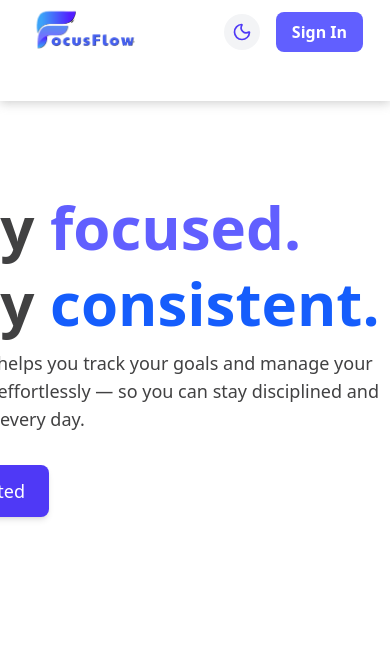
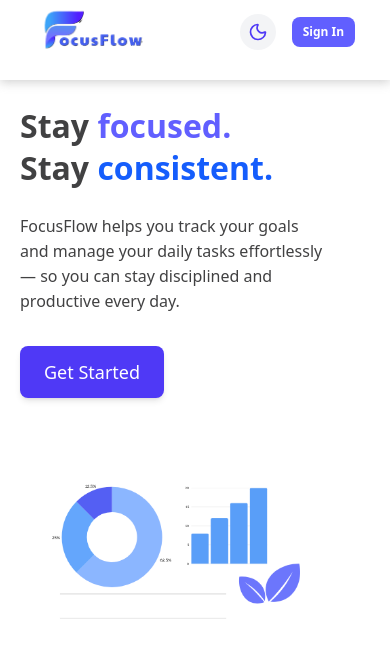
Before and after one commit to sakshi1211/FocusFlow, a React (Vite) app: page / in a window 390 px wide. Shown: the top 658 px of the page. Built offline with nearby package versions, Linux system fonts and the light colour scheme.

Commit message:
some changes in dashboard jsx, home jsx, navbar jsx, Profile jsx, Signin jsx and app jsx styling in dashboard css, navbar css, app css, Pomodoro css, Home css

```diff
--- a/src/App.css
+++ b/src/App.css
@@ -14,7 +14,9 @@
   --color-text-light: #e2e8f0;
 }
 
-html, body, #root {
+html,
+body,
+#root {
   height: 100vh;
   width: 100vw;
   margin: 0;
@@ -22,6 +24,8 @@ html, body, #root {
 }
 
 body {
+  position: absolute;
+  overflow-x: hidden;
   background-color: var(--color-bg-light);
   color: var(--color-text-light);
   transition: background-color 0.3s ease, color 0.3s ease;
@@ -32,12 +36,28 @@ body {
   color: var(--color-text-dark);
 }
 
-.app-root{
+.app-root {
   height: 100vh;
   width: 100vw;
   overflow: hidden;
 }
 
-button{
+button {
   cursor: pointer;
 }
+
+nav {
+  position: sticky;
+  top: 0;
+}
+
+@media (min-height: 800px) {
+  .app-root {
+    overflow: auto;
+  }
+}
+@media (max-width: 480px) {
+  .app-root {
+    overflow: auto;
+  }
+}
--- a/src/App.jsx
+++ b/src/App.jsx
@@ -82,7 +82,7 @@ function App() {
           <Route
             path="/profile"
             element={
-              <Profile />
+              <Profile onLogout={() => setIsSignedIn(false)} />
             }
           />
 
--- a/src/Components/Dashboard.css
+++ b/src/Components/Dashboard.css
@@ -9,7 +9,6 @@
 }
 
 * {
-  /* overflow: hidden; */
   box-sizing: border-box;
 }
 
@@ -22,17 +21,17 @@
 
 .dash-root {
   width: 100%;
-  padding-top: 10px;
-  height: 86%;
+  height: 88%;
   display: flex;
   justify-content: center;
   align-items: center;
 }
 
 .dash-main-box {
-  height: 100%;
-  width: 100%;
+  height: 95%;
+  width: 97%;
   display: flex;
+  align-items: center;
   justify-content: space-around;
 }
 
@@ -166,6 +165,10 @@
     width: 42%
   }
 
+  nav{
+    height: 80px;
+  }
+
   .music-main-box h2 {
     font-size: 23px;
   }
--- a/src/Components/Dashboard.jsx
+++ b/src/Components/Dashboard.jsx
@@ -99,7 +99,7 @@ const Dashboard = () => {
   return (
     <div className="dash-root bg-[--color-bg-light] dark:bg-[--color-bg-dark] text-[--color-text-light] dark:text-[--color-text-dark] transition-colors duration-300">
 
-      {showPopup &&
+       {showPopup &&
         <Popup username={userName || "User"} onClose={() => setShowPopup(false)} />
       }
 
--- /dev/null
+++ b/src/Components/Home.css
@@ -0,0 +1,40 @@
+.home-container {
+    display: flex;
+    justify-content: center;
+    align-items: center;
+}
+
+.home-h1 {
+    font-size: 70px;
+    padding-top: 10px;
+    font-weight: bold;
+}
+
+.home-container p{
+    width: 450px;
+    margin-top: 30px;
+}
+
+@media (max-width: 480px) {
+    .home-container {
+        display: flex;
+        flex-direction: column;
+        padding: 20px;
+        width: 350px;
+    }
+    .home-h1 {
+    font-size: 2rem;
+    font-weight: bold;
+}
+
+    .home-container p{
+        width: 100%;
+        font-size: 16px;
+    }
+
+    .home-img {
+        width: 100%;
+        margin: 20px;
+    }
+
+}
--- a/src/Components/Home.jsx
+++ b/src/Components/Home.jsx
@@ -1,40 +1,55 @@
 import React from "react";
-import { Link } from "react-router-dom";
+import { useNavigate } from "react-router-dom";
 import DashImg from "../assets/Dash-img.png";
 import DashImg2 from "../assets/Dash-img-black.png";
-import { useTheme } from "./ThemeContext"
+import { useTheme } from "./ThemeContext";
+import "./Home.css";
 
 const Home = () => {
 
-    const {darkMode, toggleThem} = useTheme();
+    const navigate = useNavigate();
+    const { darkMode, toggleTheme } = useTheme();
+
+    const handleGetStarted = () => {
+
+        const isRegistered = localStorage.getItem("isRegistered") === "true";
+
+        if (isRegistered) {
+            navigate("/signin");
+        }
+        else {
+            navigate("/signup");
+        }
+    }
 
     return (
         <div className="text-[--color-text-light] dark:text-[--color-text-dark] transition-colors duration-500 min-h-screen">
 
-            {/* Hero Section */}
-            <section className="flex flex-row justify-center py-24 px-6">
+            <section className="home-container py-24 px-6">
                 <div className="flex flex-col items-start justify-center ">
-                    <h1 className="text-6xl font-bold mb-4">
-                        Stay <span className="text-indigo-500">focused.</span>
+                    <h1 className="home-h1 font-bold text-7xl">
+                        Stay <span className="home-h1 text-indigo-500">focused.</span>
                     </h1>
-                    <h1 className="text-6xl font-bold mb-4">
+                    <h1 className="home-h1 font-bold text-7xl">
                         Stay
                         <span className="text-blue-600"> consistent.</span>
                     </h1>
 
-                    <p className="w-120 text-lg text-[--color-text-light] dark:text-[--color-text-dark] mb-8 ">
+                    <p className="text-lg text-[--color-text-light] dark:text-[--color-text-dark] mb-8 ">
                         FocusFlow helps you track your goals and manage your daily tasks
                         effortlessly — so you can stay disciplined and productive every day.
                     </p>
 
-                    <Link
-                        to="/signup"
+                    <button
+                        onClick={handleGetStarted}
                         className="bg-indigo-600 hover:bg-indigo-700 text-white px-6 py-3 rounded-lg text-lg font-medium shadow-md transition"
                     >
                         Get Started
-                    </Link>
+                    </button>
+
                 </div>
-                <div className="ms-25">
+
+                <div className="home-img ms-25">
                     {darkMode ? (
                         <img className="w-xl" src={DashImg2} alt="dashboard" />
                     ) : (
--- a/src/Components/Navbar.css
+++ b/src/Components/Navbar.css
@@ -8,7 +8,7 @@
   --color-text-dark: #d8dadc;
 }
 
- /* Dark mode class sets the dark colors */
+/* Dark mode class sets the dark colors */
 .dark {
   --color-bg-light: #111112;
   --color-text-light: #e2e8f0;
@@ -26,21 +26,24 @@
 
 nav {
   height: 12%;
+  background-color: var(--color-bg-light);
+  color: var(--color-text-light);
+  transition: background-color 0.3s ease, color 0.3s ease;
   box-shadow: 0px 2px 10px 0px rgba(190, 190, 190, 0.75);
 }
 
-.nav-div{
+.nav-div {
   display: flex;
   align-items: center;
   justify-content: space-evenly;
   gap: 50px;
 }
 
-.dark nav{
+.dark nav {
   box-shadow: 0px 3px 10px 0px rgba(49, 49, 49, 0.75);
 }
 
-.profile-btn{
+.profile-btn {
   background-color: #9f9f9f2d;
   padding: 7px 10px;
   font-weight: 500;
@@ -49,8 +52,21 @@ nav {
 
 /* Responsive */
 
+@media (max-width: 1040px){
+    nav{
+    height: 80px;
+  }
+}
+
 @media (max-width: 480px) {
-  .logo{
+  .logo {
     width: 120px;
   }
+  .signin-btn{
+    font-size: 12px;
+    padding: 6px 11px;
+  }
+  nav{
+    height: 60px;
+  }
 }
--- a/src/Components/Navbar.jsx
+++ b/src/Components/Navbar.jsx
@@ -44,10 +44,10 @@ const Navbar = ({ onLogout, isSignedIn }) => {
                     </NavLink>
                 </div>
 
-                <div className="flex items-center space-x-4">
+                <div className="sunMoon-box flex items-center space-x-4">
                     <button
                         onClick={toggleTheme}
-                        className="p-2 rounded-full bg-gray-100 dark:bg-slate-700 hover:scale-105 transition"
+                        className="sunMoon p-2 rounded-full bg-gray-100 dark:bg-slate-700 hover:scale-105 transition"
                     >
                         {darkMode ? (
                             <Sun className="w-5 h-5 text-yellow-400" />
@@ -67,7 +67,7 @@ const Navbar = ({ onLogout, isSignedIn }) => {
                     ) : (
                         <Link to="/signin">
                             <button
-                                className="bg-indigo-500 font-bold text-white px-4 py-2 rounded-lg hover:bg-indigo-600 transition">
+                                className="signin-btn bg-indigo-500 font-bold text-white px-4 py-2 rounded-lg hover:bg-indigo-600 transition">
                                 Sign In
                             </button>
                         </Link>
--- a/src/Components/Pomodoro.css
+++ b/src/Components/Pomodoro.css
@@ -29,12 +29,11 @@
 .pomo-outer-box {
     display: flex;
     flex-direction: column;
-    justify-content: center;
     align-items: center;
 }
 
 .pomo-boxP {
-    height: 90%;
+    height: 38%;
     width: 28%;
     padding: 25px 5px;
     background-color: rgba(186, 186, 186, 0.219);
--- a/src/Components/Profile.jsx
+++ b/src/Components/Profile.jsx
@@ -4,7 +4,7 @@ import ProfileImg from "../assets/Profile-img.png"
 import "./Profile.css";
 
 
-const Profile = () => {
+const Profile = ({onLogout}) => {
 
     const [userName, setUserName] = useState("");
     const navigate = useNavigate();
@@ -18,8 +18,11 @@ const Profile = () => {
 
     const handleLogout = () => {
         localStorage.removeItem("userInfo");
+        localStorage.removeItem("isSignedIn");
+        localStorage.removeItem("isRegistered");
         localStorage.removeItem("seenWelcome");
-        navigate("/signup");
+        onLogout();
+        navigate("/");
     }
 
     return (
--- a/src/Components/SignIn.jsx
+++ b/src/Components/SignIn.jsx
@@ -61,7 +61,7 @@ const SignIn = ( {onSignIn} ) => {
 
           <button
             type="submit"
-            className="w-50 bg-white font-bold text-black py-3 my-4 rounded-lg hover:bg-blue-100 transition"
+            className="w-35 font-bold bg-indigo-500 text-white py-3 my-4 rounded-lg hover:bg-indigo-600 transition"
           >
             Sign In
           </button>
```
